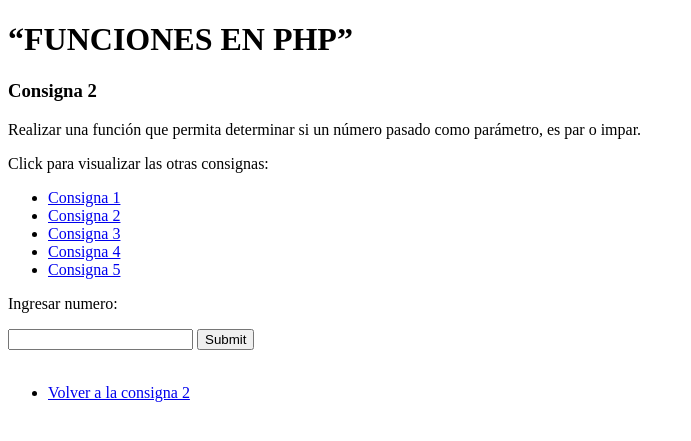
After one commit to napzalav/UNJU-PHP-Intermedio, a PHP site: page /unju/consigna2alternativa.php in a window 1280 px wide. The commit adds this page. Shown: the top 441 px of the page, without its empty margins (0-691 px from the left). Run offline with PHP 8.4, Linux system fonts and the light colour scheme.

Commit message:
consigna2 + alternativa

```diff
--- /dev/null
+++ b/GitHub UNJU PHP/tp3/consigna2alternativa.php
@@ -0,0 +1,55 @@
+<!DOCTYPE html>
+<html lang="en">
+
+<head>
+    <meta charset="UTF-8">
+    <meta http-equiv="X-UA-Compatible" content="IE=edge">
+    <meta name="viewport" content="width=device-width, initial-scale=1.0">
+    <title>Trabajo Práctico 3</title>
+</head>
+
+<body>
+    <h1>“FUNCIONES EN PHP” </h1>
+    <h3>Consigna 2</h3>
+    <p>Realizar una función que permita determinar si un número pasado como parámetro, es par o impar.</p>
+    <p>Click para visualizar las otras consignas:</p>
+    <ul>
+        <li><a href="http://localhost/unju/tp3/consigna1.php">Consigna 1</a></li>
+        <li><a href="http://localhost/unju/tp3/consigna2.php">Consigna 2</a></li>
+        <li><a href="http://localhost/unju/tp3/consigna3.php">Consigna 3</a></li>
+        <li><a href="http://localhost/unju/tp3/consigna4.php">Consigna 4</a></li>
+        <li><a href="http://localhost/unju/tp3/consigna5.php">Consigna 5</a></li>
+    </ul>
+
+    <form action="#" method="post">
+        <p>Ingresar numero:</p>
+        <input type="number" id="numero" name="numero" required>
+        <input type="submit" name="verificar">
+    </form>
+    <br>
+
+    <?php
+    if ($_SERVER["REQUEST_METHOD"] == "POST") { //aqui se verifica si ingresamos un número o no a traves del formulario. verifica si el método de envío del formulario es POST. Esto significa que se espera que el formulario haya sido enviado.
+        $numero = $_POST["numero"]; //"numero" es el nombre del campo del formulario del cual queremos obtener el valor. cuando se ingresa el numero se almacena como un array dentro de lavariable llamada $numero
+
+        function verificar($numero){ //la función "verificar" toma el numero almacenado en la variable $numero que ingresamos por el formulario y determina si es par o impar
+            return $numero % 2 == 0; //esta porcion nos arroja TRUE o FALSE. nos dice si el "resto" de la division es igual a 0, por ejemplo, ingresamos como valor un 4, (si comprobamos en la calculadora de windows ponemos 4 mod 2= y nos entrega 0 de resultado)
+            //0 == 0 es TRUE entonces cumple la condicion y arroja como resultado "PAR"
+        }
+
+        if (verificar($numero)) {
+            echo "<p>El numero $numero es PAR.</p>";
+        } else {
+            echo "<p>El numero $numero es IMPAR.</p>";
+        }
+    }
+    ?>
+
+    <ul>
+        <li><a href="http://localhost/unju/tp3/consigna2.php">Volver a la consigna 2</a></li>
+    </ul>
+
+
+</body>
+
+</html>
```
Also changed, not shown: GitHub UNJU PHP/tp3/consigna2.php (+27 -0 lines).
